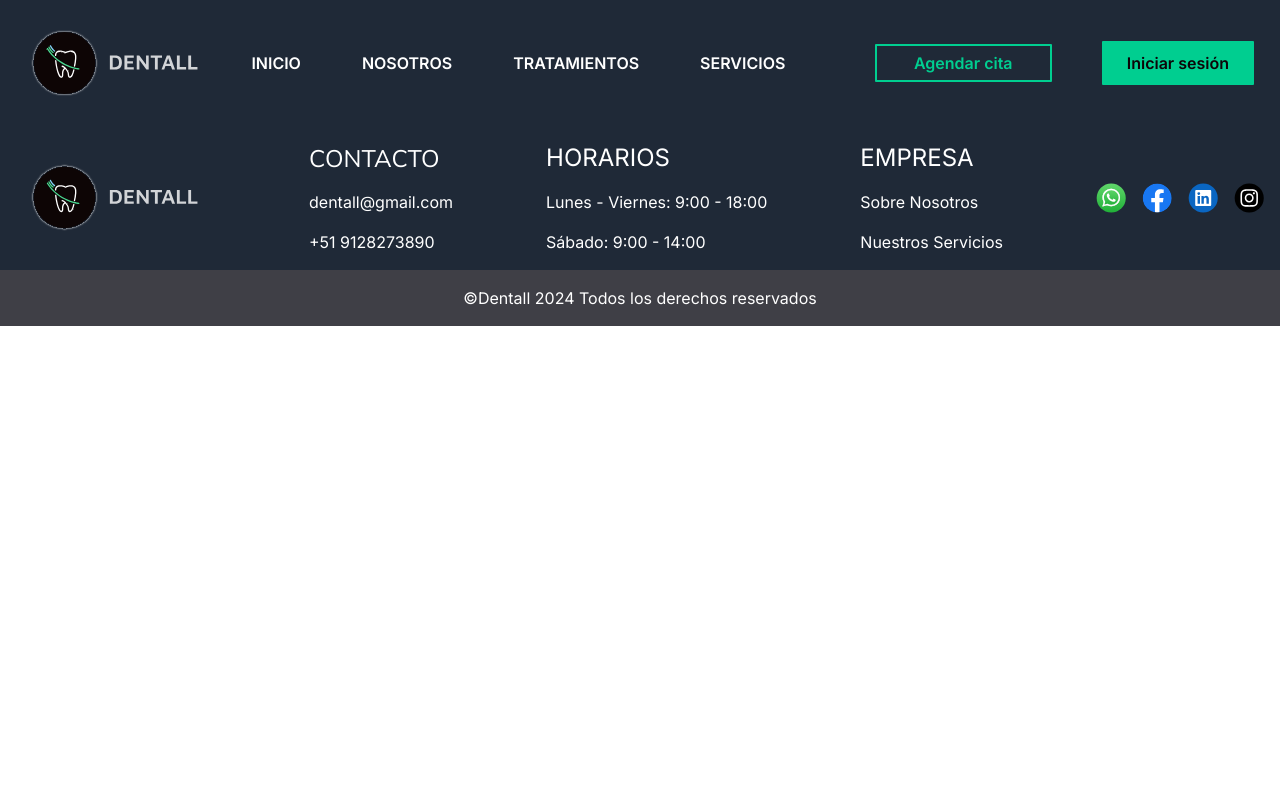
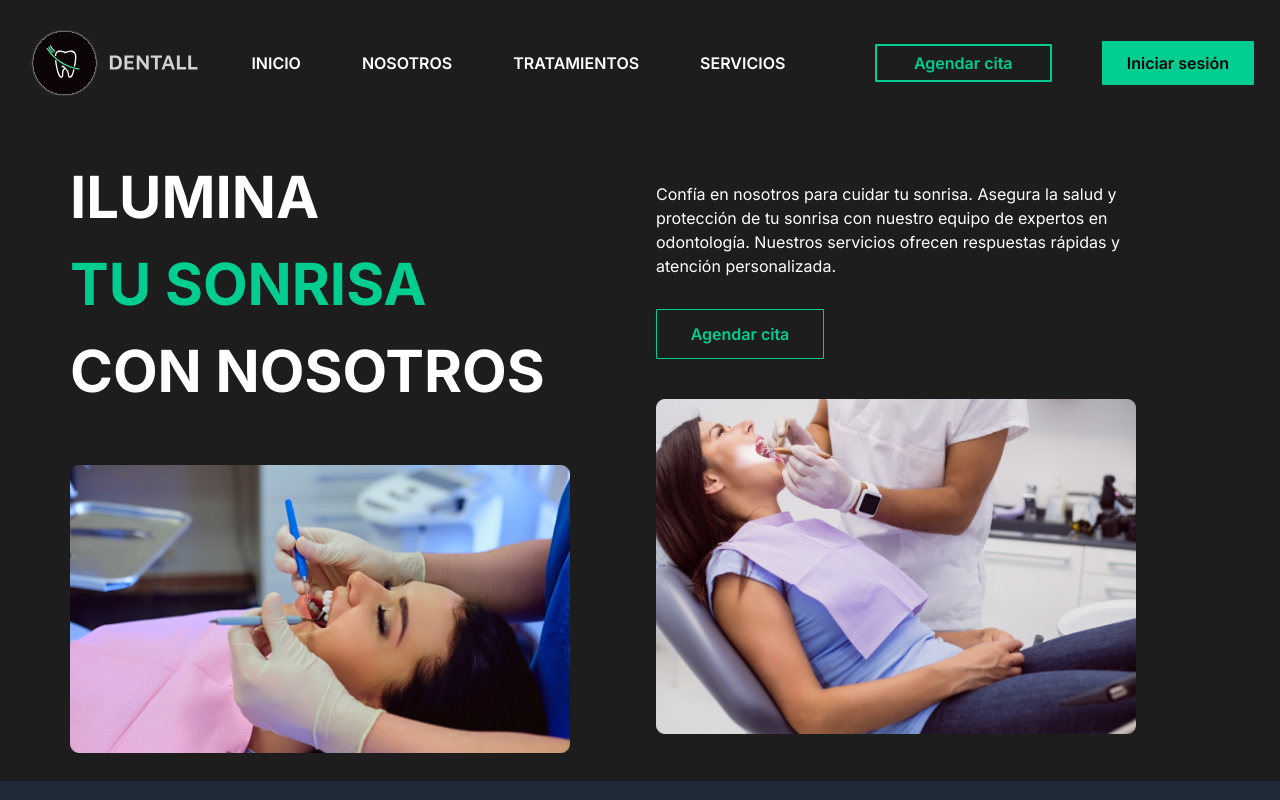
Before and after one commit to DentAll-Henry/DentAll, a Next.js app in the folder Front/: page / in a window 1280 px wide. Shown: the top 800 px of the page. Built offline with nearby package versions, Linux system fonts and the light colour scheme.

Commit message:
primera seccion de landing page

```diff
--- a/Front/src/app/page.tsx
+++ b/Front/src/app/page.tsx
@@ -1,11 +1,13 @@
 import Image from "next/image";
 import Footer from "../components/Footers/Footer";
 import Navbar from "@/components/NavBar/navBar";
+import LandingPage from "@/components/LandingPage/LandingPage";
 
 export default function Home() {
   return (
     <div>
       <Navbar />
+      <LandingPage/>
       <Footer />
     </div>
   );
--- /dev/null
+++ b/Front/src/components/LandingPage/LandingPage.tsx
@@ -0,0 +1,40 @@
+import Image from 'next/image'
+import React from 'react'
+
+const LandingPage = () => {
+  return (
+    <div>
+      <section className='flex flex-row bg-[#1D1D1D] '>
+
+        <div className='w-1/2 flex flex-col items-center'>
+          <div className='flex flex-col p-7 gap-[50px]'>
+            <div className=' text-white flex flex-col gap-0 text-[58px] font-bold leading-normal '>
+              <h2>ILUMINA </h2>
+              <h2 className='text-[#00CE90]'>TU SONRISA</h2>
+              <h2>CON NOSOTROS </h2>
+            </div>
+            <Image src="/images/dental1.png" alt="dental custum" width={500} height={500}/>
+          </div>
+
+
+        </div>
+
+        <div className='w-1/2 pt-10'>
+
+          <div className=' w-[80%] flex flex-col p-4 gap-[40px]'>
+            <div className='flex flex-col gap-[31px]' >
+              <p className='text-white'>Confía en nosotros para cuidar tu sonrisa. Asegura la salud y protección de tu sonrisa con nuestro equipo de expertos en odontología. Nuestros servicios ofrecen respuestas rápidas y atención personalizada.</p>
+              <button className='w-[35%] text-[16px] text-[#00CE90] font-semibold border border-[#00CE90] rounded-[1px] p-3'>Agendar cita </button>
+            </div>
+            <Image src="/images/dental2.png" alt="dental custum" width={700} height={700}/>
+          </div>
+
+        </div>
+
+      </section>
+
+    </div>
+  )
+}
+
+export default LandingPage
--- a/Front/src/components/NavBar/navBar.tsx
+++ b/Front/src/components/NavBar/navBar.tsx
@@ -4,7 +4,7 @@ import Image from "next/image";
 const Navbar = () => {
   return (
     <div className="text-white">
-      <div className="bg-gray-800 flex justify-between items-center p-4">
+      <div className="bg-[#1D1D1D] flex justify-between items-center p-4">
         <div>
           <Image
             src="/images/Logo.svg"
```
Also changed, not shown: Front/public/images/dental1.png (added), Front/public/images/dental2.png (added).
